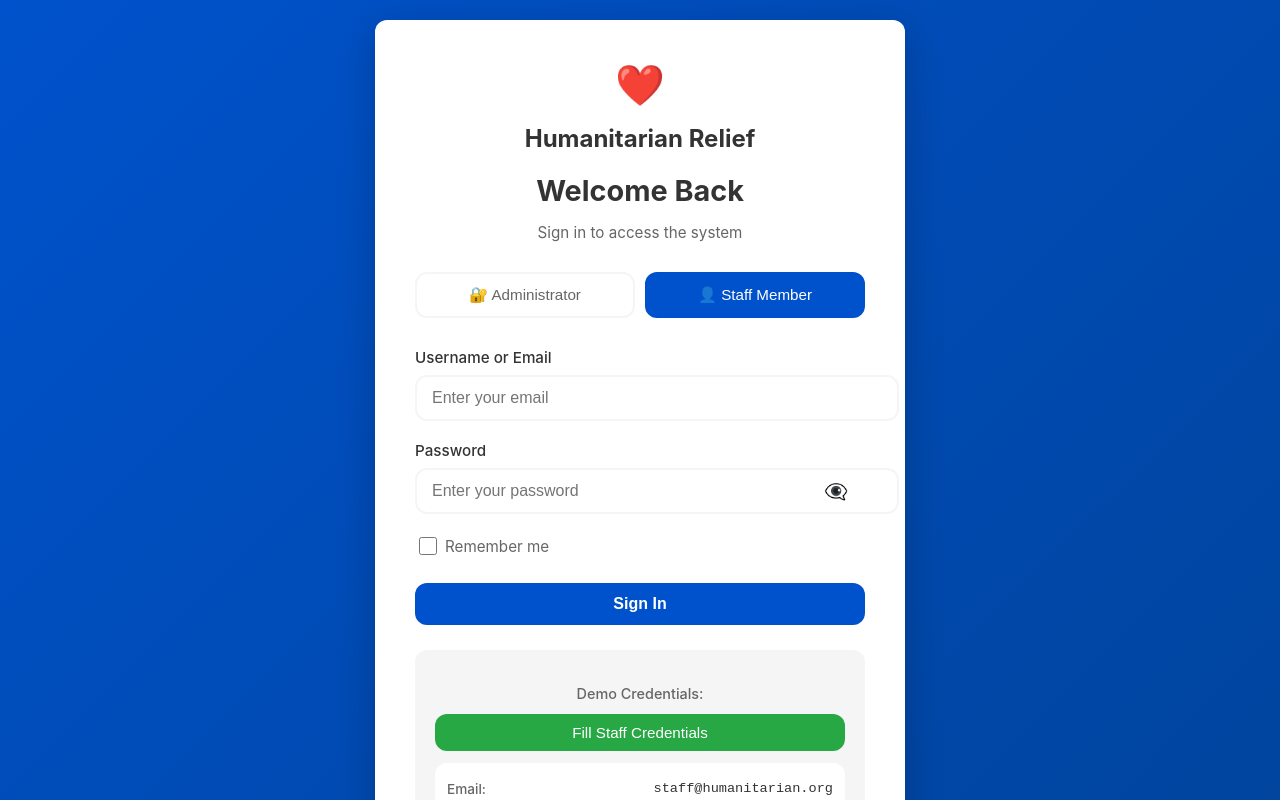
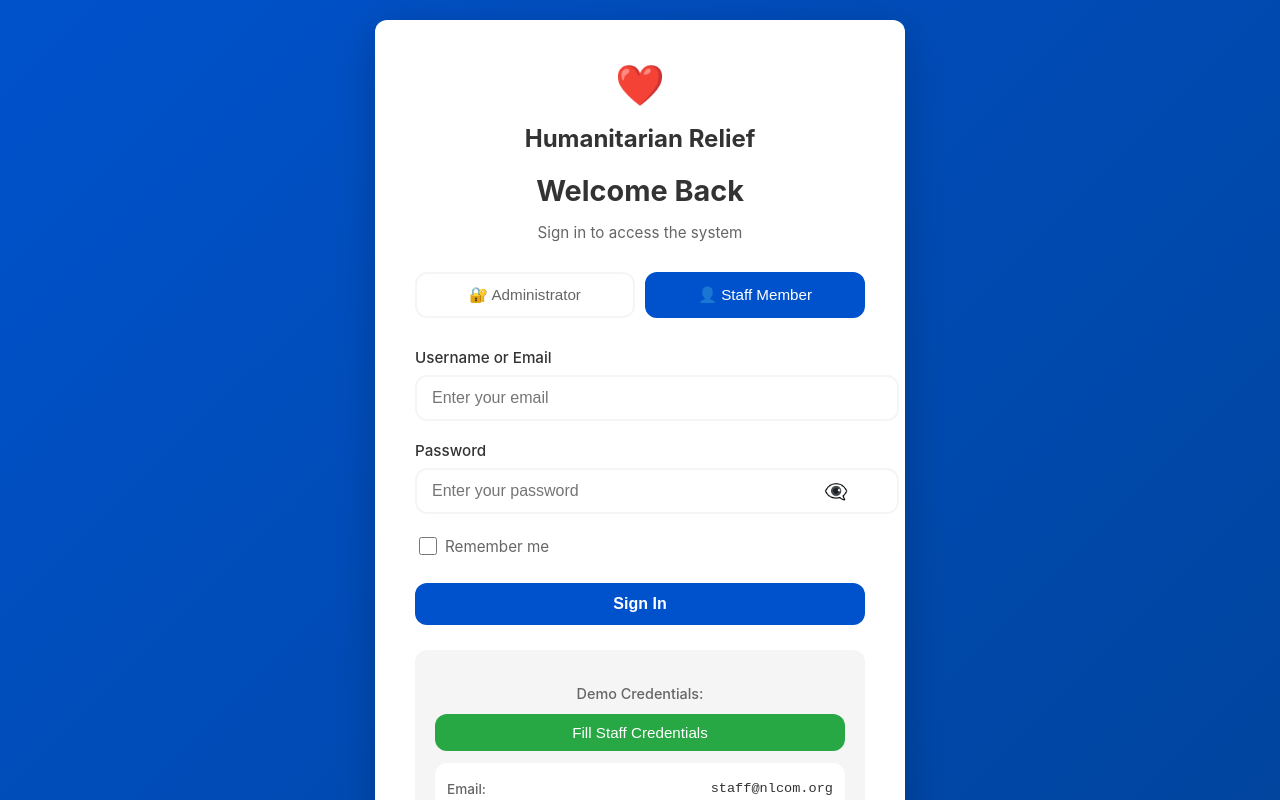
Before and after one commit to Technova-x-NLCOM/Maintenance, an Angular app in the folder frontend/inventory-frontend/: page /login in a window 1280 px wide. Shown: the top 800 px of the page. Built offline with nearby package versions, Linux system fonts and the light colour scheme.

Commit message:
fix: update demo credentials email addresses for admin and staff

```diff
--- a/frontend/inventory-frontend/src/app/pages/login/login.component.ts
+++ b/frontend/inventory-frontend/src/app/pages/login/login.component.ts
@@ -19,11 +19,11 @@ export class LoginComponent implements OnInit {
 
   demoCredentials = {
     admin: {
-      email: 'admin@humanitarian.org',
+      email: 'admin@nlcom.org',
       password: 'admin123'
     },
     staff: {
-      email: 'staff@humanitarian.org',
+      email: 'staff@nlcom.org',
       password: 'staff123'
     }
   };
```
